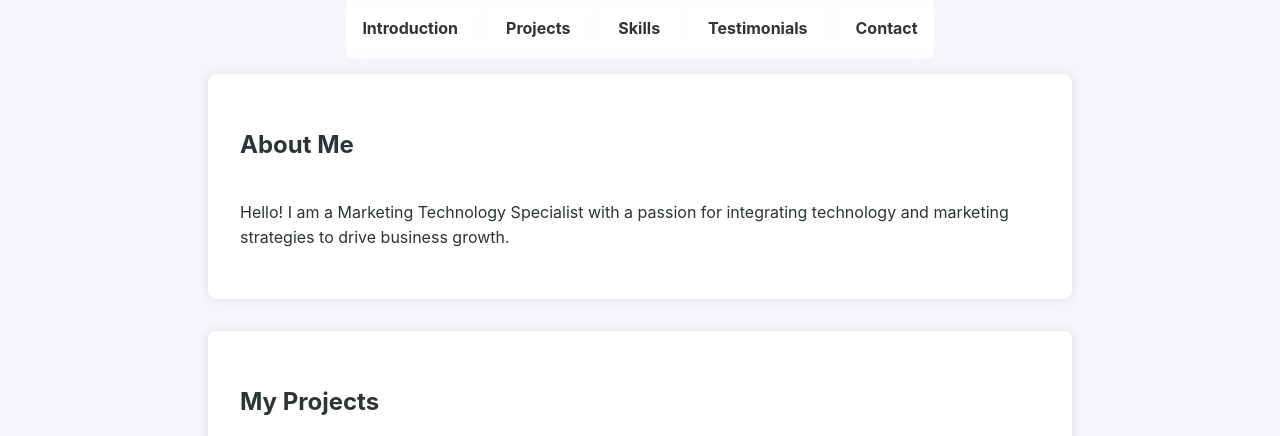
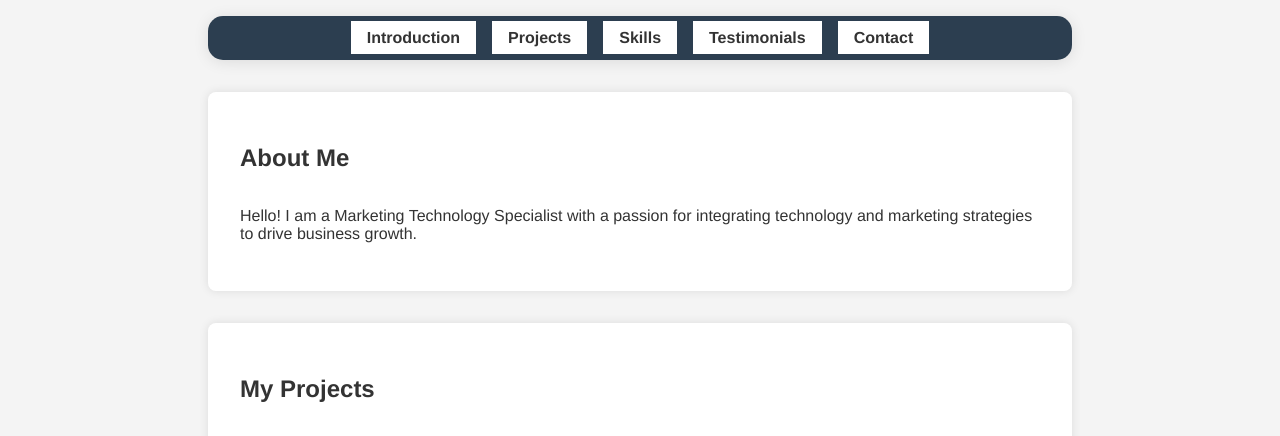
Before and after one commit to dominicussavio/portfolio-website, a plain HTML site: page src/index.html in a window 1280 px wide. Shown: the top 436 px of the page. Drawn offline with Linux system fonts and the light colour scheme.

Commit message:
fade in after refresh

```diff
--- a/src/styles/main.css
+++ b/src/styles/main.css
@@ -8,12 +8,11 @@
 }
 
 body {
-    background-color: var(--background);
-    color: var(--text);
-    font-family: 'Inter', 'Helvetica Neue', sans-serif;
-    line-height: 1.6;
+    font-family: 'Helvetica Neue', Arial, sans-serif;
     margin: 0;
     padding: 0;
+    background-color: #f4f4f4;
+    color: #333;
     display: flex;
     flex-direction: column;
     min-height: 100vh;
@@ -45,12 +44,25 @@ header h1 {
 }
 
 nav {
-    background: rgba(255, 255, 255, 0.9);
-    backdrop-filter: blur(10px);
-    position: sticky;
-    top: 0;
-    z-index: 1000;
-    padding: 1rem 0;
+    background-color: #2c3e50;
+    padding: 0.8rem 2rem;
+    margin: 1rem 0;
+    border-radius: 15px;
+    box-shadow: 0 2px 15px rgba(0, 0, 0, 0.1);
+    width: 80%;
+    max-width: 800px;
+    position: relative;
+    z-index: 10;
+    animation: fadeInNav 0.8s ease-out;
+}
+
+@keyframes fadeInNav {
+    from {
+        opacity: 0;
+    }
+    to {
+        opacity: 1;
+    }
 }
 
 nav ul {
@@ -107,7 +119,15 @@ section {
     flex-direction: column;
     align-items: flex-start;
     text-align: left;
+    position: relative;
+    z-index: 1;
+    animation: fadeInContent 0.8s ease-out;
+    animation-fill-mode: both;
 }
+
+section:nth-child(2) { animation-delay: 0.2s; }
+section:nth-child(3) { animation-delay: 0.4s; }
+section:nth-child(4) { animation-delay: 0.6s; }
 
 .projects-grid {
     display: grid;
@@ -402,8 +422,25 @@ input:focus, textarea:focus {
 }
 
 @keyframes fadeIn {
-    from { opacity: 0; transform: translateY(20px); }
-    to { opacity: 1; transform: translateY(0); }
+    from {
+        opacity: 0;
+        transform: translateY(20px);
+    }
+    to {
+        opacity: 1;
+        transform: translateY(0);
+    }
+}
+
+@keyframes fadeInContent {
+    from {
+        opacity: 0;
+        transform: translateY(20px);
+    }
+    to {
+        opacity: 1;
+        transform: translateY(0);
+    }
 }
 
 /* Stagger project animations */
```
